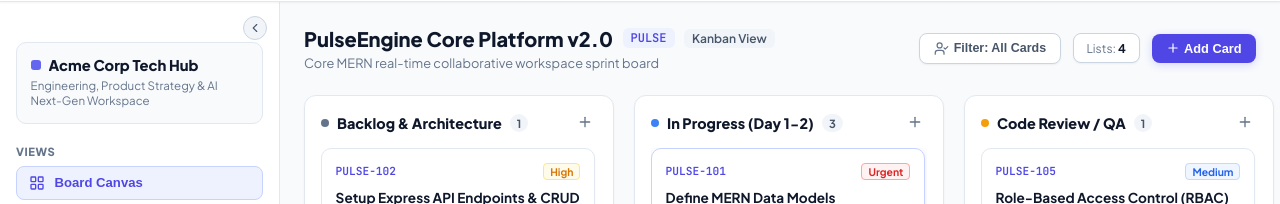
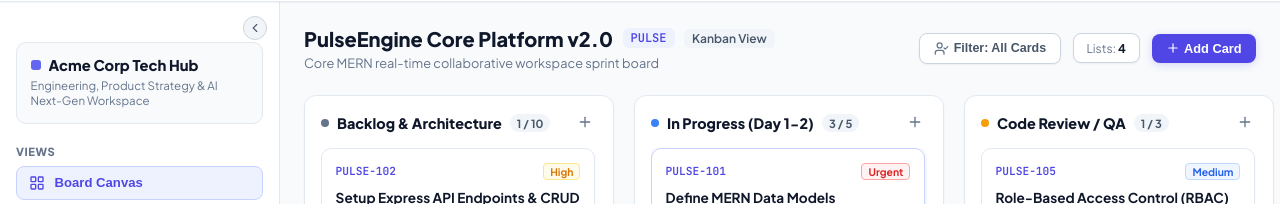
Before and after one commit to hshah3056/Zaalima-project2, a React (Vite) app: page / in a window 1280 px wide. Shown: the part 91-295 px from the top of the page. Built offline with nearby package versions, Linux system fonts and the light colour scheme; no server answers.

Commit message:
feat(kanban): add agile WIP limit indicator and over-capacity alert badge

```diff
--- a/src/components/BoardView.jsx
+++ b/src/components/BoardView.jsx
@@ -168,23 +168,40 @@ export default function BoardView({
                 transition: 'all 0.15s'
               }}
             >
-              {/* Column Header */}
+              {/* Column Header with Agile WIP Limit Warning */}
+              {(() => {
+                const isOverWip = list.wipLimit > 0 && displayedCards.length > list.wipLimit;
+                return (
                   <div style={{ display: 'flex', alignItems: 'center', justifyContent: 'space-between', marginBottom: '0.85rem' }}>
-                <div style={{ display: 'flex', alignItems: 'center', gap: '0.5rem' }}>
-                  <div style={{ width: '8px', height: '8px', borderRadius: '50%', background: list.color || '#3B82F6' }} />
-                  <h3 style={{ fontSize: '0.9rem', fontWeight: 800, color: '#0F172A' }}>
+                    <div style={{ display: 'flex', alignItems: 'center', gap: '0.5rem', flexWrap: 'wrap' }}>
+                      <div style={{ width: '8px', height: '8px', borderRadius: '50%', background: isOverWip ? '#EF4444' : (list.color || '#3B82F6') }} />
+                      <h3 style={{ fontSize: '0.9rem', fontWeight: 800, color: isOverWip ? '#B91C1C' : '#0F172A', margin: 0 }}>
                         {list.title}
                       </h3>
                       <span style={{
-                    background: '#F1F5F9',
-                    color: '#475569',
+                        background: isOverWip ? '#FEE2E2' : '#F1F5F9',
+                        color: isOverWip ? '#DC2626' : '#475569',
+                        border: isOverWip ? '1px solid #FCA5A5' : 'none',
                         padding: '2px 7px',
                         borderRadius: '12px',
                         fontSize: '0.7rem',
                         fontWeight: 700
                       }}>
-                    {displayedCards.length}
+                        {displayedCards.length}{list.wipLimit > 0 ? ` / ${list.wipLimit}` : ''}
                       </span>
+                      {isOverWip && (
+                        <span style={{
+                          fontSize: '0.62rem',
+                          fontWeight: 800,
+                          background: '#EF4444',
+                          color: '#FFFFFF',
+                          padding: '1px 6px',
+                          borderRadius: '4px',
+                          letterSpacing: '0.5px'
+                        }}>
+                          OVER WIP
+                        </span>
+                      )}
                     </div>
 
                     <button
@@ -201,6 +218,8 @@ export default function BoardView({
                       <Plus size={16} />
                     </button>
                   </div>
+                );
+              })()}
 
               {/* Cards Container */}
               <div style={{ display: 'flex', flexDirection: 'column', gap: '0.75rem', overflowY: 'auto', flex: 1, paddingRight: '2px' }}>
```
Lines whose indentation alone changed are shown as unchanged.
